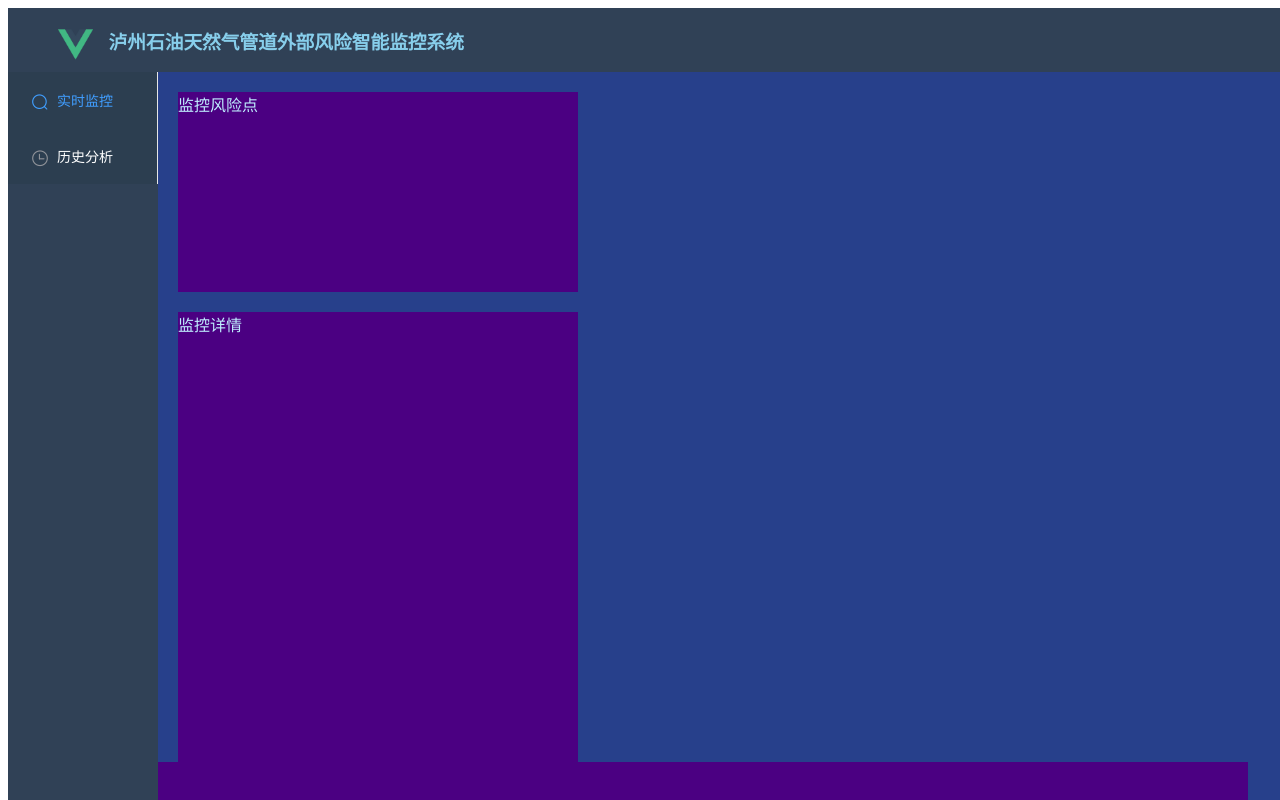
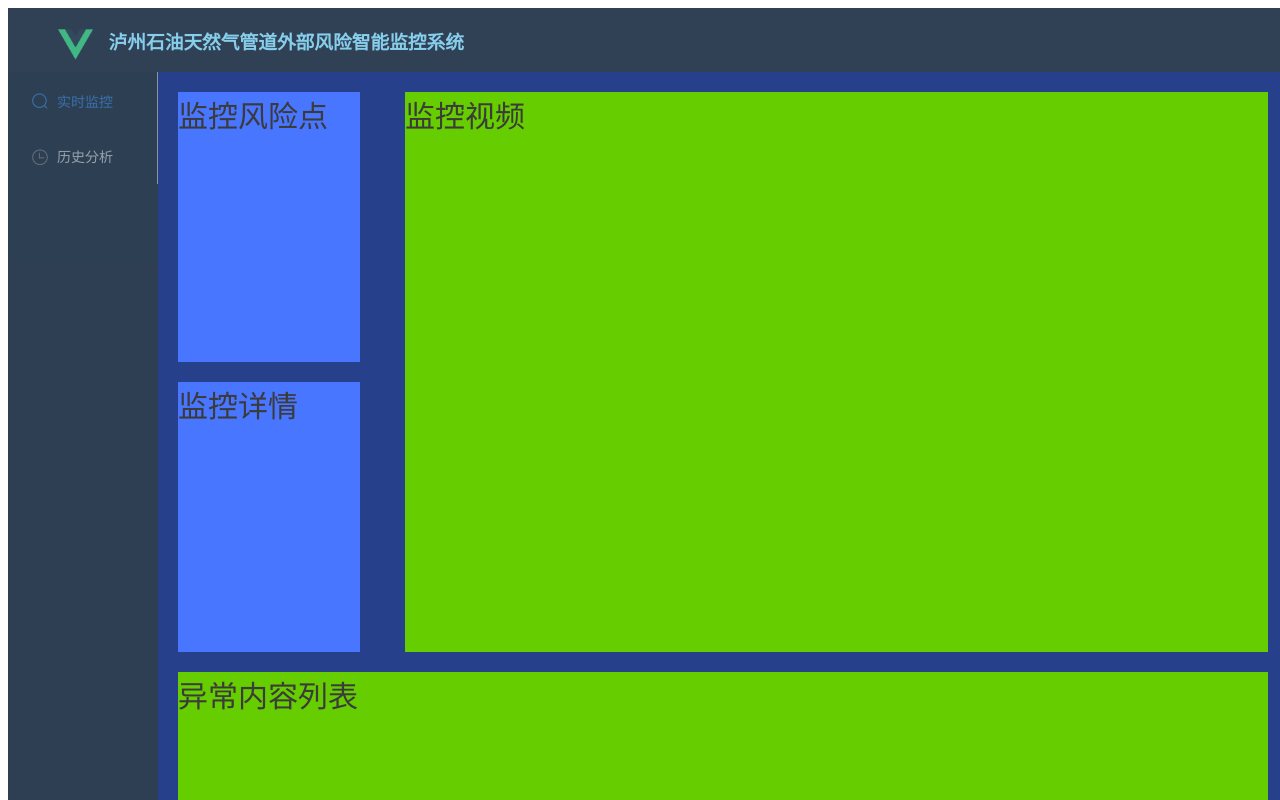
Before and after one commit to fireholic/oilFront, a Vue app: page /NowControl in a window 1280 px wide. Built offline with nearby package versions, Linux system fonts and the light colour scheme; what vue-google-charts would draw is missing.

Commit message:
fix layout

```diff
--- a/src/App.vue
+++ b/src/App.vue
@@ -5,17 +5,16 @@
         <h3 style="color:#87CEEB">&nbsp;&nbsp;&nbsp;泸州石油天然气管道外部风险智能监控系统</h3>
       </div>
       <el-container >
-      <el-aside style="width:150px;height:1000px;" >
+      <el-aside style="width:150px">
         <el-menu default-active="1"
         :collapse="false"
         :router="true"
-        :unique-opened="true"
         background-color="#2c3e50"
         text-color="#FFFFFF"
         :collapse-transition="false">
           <el-menu-item index="1" route="/NowControl">
             <i class="el-icon-search"></i>
-            <span slot="title">实时监控</span>
+            <span class="on-font" slot="title">实时监控</span>
           </el-menu-item>
           <el-menu-item index="2" route="/History">
             <i class="el-icon-time"></i>
@@ -23,9 +22,9 @@
           </el-menu-item>
         </el-menu>
       </el-aside>
-      <el-main class="">
+       <el-main>
             <router-view/>
-         </el-main>
+       </el-main>
     </el-container>
   </div>
 </template>
@@ -67,6 +66,10 @@ export default {
   background: #27408B;
   color:#BFEFFF
 }
+.el-aside{
+     opacity:0.5;
+     background-color:#2c3e50;
+}
 .el-menu{
   border:0px;
 }
@@ -82,4 +85,13 @@ export default {
    background-color: rgb(48, 65, 86);
 
   }
+i{
+  display: inline-block;
+  vertical-align: middle;
+  margin-top: -2px;
+}
+.on-font{
+  display: inline-block;
+  vertical-align: middle;
+}
 </style>
--- a/src/components/HistoryTable.vue
+++ b/src/components/HistoryTable.vue
@@ -9,7 +9,7 @@
     :data="tableData"
      v-loading="loading"
     stripe
-    height="100%"
+    height="600px"
     borer
     style="width: 100%;"
     :row-class-name="tableRowClassName">
--- a/src/views/NowControl.vue
+++ b/src/views/NowControl.vue
@@ -1,25 +1,15 @@
 <template>
   <div class="NowControl">
-    <div>
-    <div style="width:400px;display:inline;float:left">
-    <div style="width:400px;height:200px;margin-bottom:20px;background-color:#4B0082">
-      <span>监控风险点</span>
-    </div>
-     <div style="width:400px;height:450px; background-color:#4B0082">
-      <span>监控详情</span>
-    </div>
-    </div>
-    <div style="display:inline;float:right">
-    <div style="width:1650px;height:650px;margin-right:20px;background-color:#4B0082;">
-      <span>监控详情</span>
-    </div>
-    </div>
-    </div>
-    <div style="display:inline;float:right">
-    <div style="width:2100px;height:200px;margin:50px 10px 0px 0px;background-color:#4B0082;">
-      <span>异常内容列表</span>
-    </div>
-    </div>
+     <el-row>
+       <el-col :span="4" style="">
+           <div class="step">监控风险点</div>
+           <div class="step">监控详情</div>
+       </el-col>
+       <el-col style="height:560px" :span="19" offset="1"><div class="grid-content">监控视频</div></el-col>
+     </el-row>
+     <el-row>
+        <el-col :span="24"><div class="grid-content">异常内容列表</div></el-col>
+     </el-row>
   </div>
 </template>
 
@@ -53,6 +43,18 @@ export default {
   width: 100%;
   height: 400px;
 }
+.el-col{
+  color:#3B3B3B;
+  margin-bottom: 20px;
+  font-size:30px;
+  height:200px;
+  background:#66CD00;
+}
+.step{
+  margin-bottom: 20px;
+  height:270px;
+  background:#4876FF;
+}
 .container {
   margin: 10px 0px;
 }
--- /dev/null
+++ b/src/views/NowControl1.vue
@@ -0,0 +1,59 @@
+<template>
+  <div class="NowControl">
+    <div>
+    <div style="width:400px;display:inline;float:left">
+    <div style="width:400px;height:200px;margin-bottom:20px;background-color:#4B0082">
+      <span>监控风险点</span>
+    </div>
+     <div style="width:400px;height:450px; background-color:#4B0082">
+      <span>监控详情</span>
+    </div>
+    </div>
+    <div style="display:inline;float:right">
+    <div style="width:1650px;height:650px;margin-right:20px;background-color:#4B0082;">
+      <span>监控详情</span>
+    </div>
+    </div>
+    </div>
+    <div style="display:inline;float:right">
+    <div style="width:2100px;height:200px;margin:50px 10px 0px 0px;background-color:#4B0082;">
+      <span>异常内容列表</span>
+    </div>
+    </div>
+  </div>
+</template>
+
+<script>
+export default {
+  name: "NowControl",
+  components: {
+
+  },
+  data() {
+    return {
+
+    };
+  },
+  methods:{
+
+  },
+  watch: {
+
+  }
+};
+</script>
+
+<style>
+/**
+ * The default size is 600px×400px, for responsive charts
+ * you may need to set percentage values as follows (also
+ * don't forget to provide a size for the container).
+ */
+.echarts {
+  width: 100%;
+  height: 400px;
+}
+.container {
+  margin: 10px 0px;
+}
+</style>
```
Also changed, not shown: 1 other file (tests, documents, lock files or other folders).
